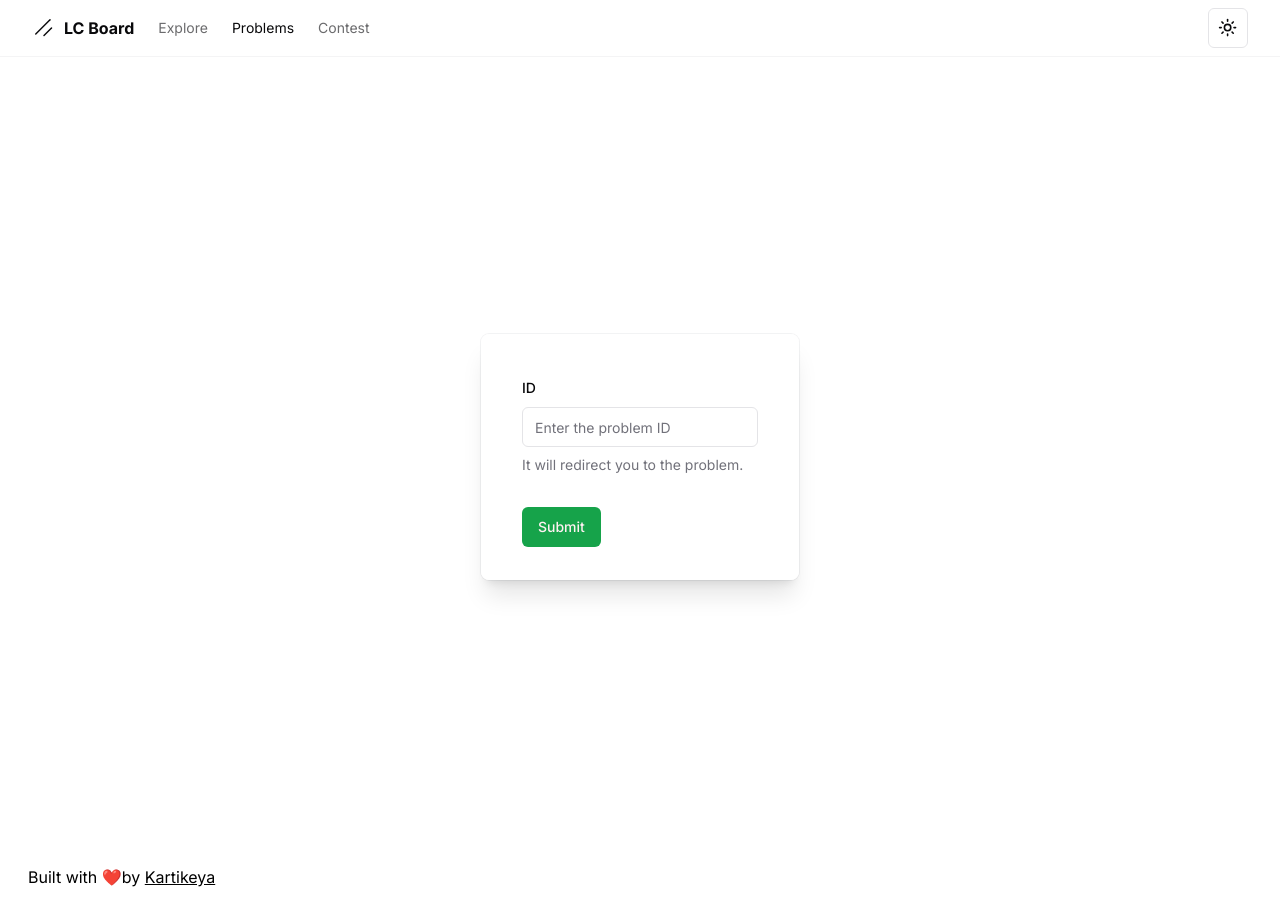
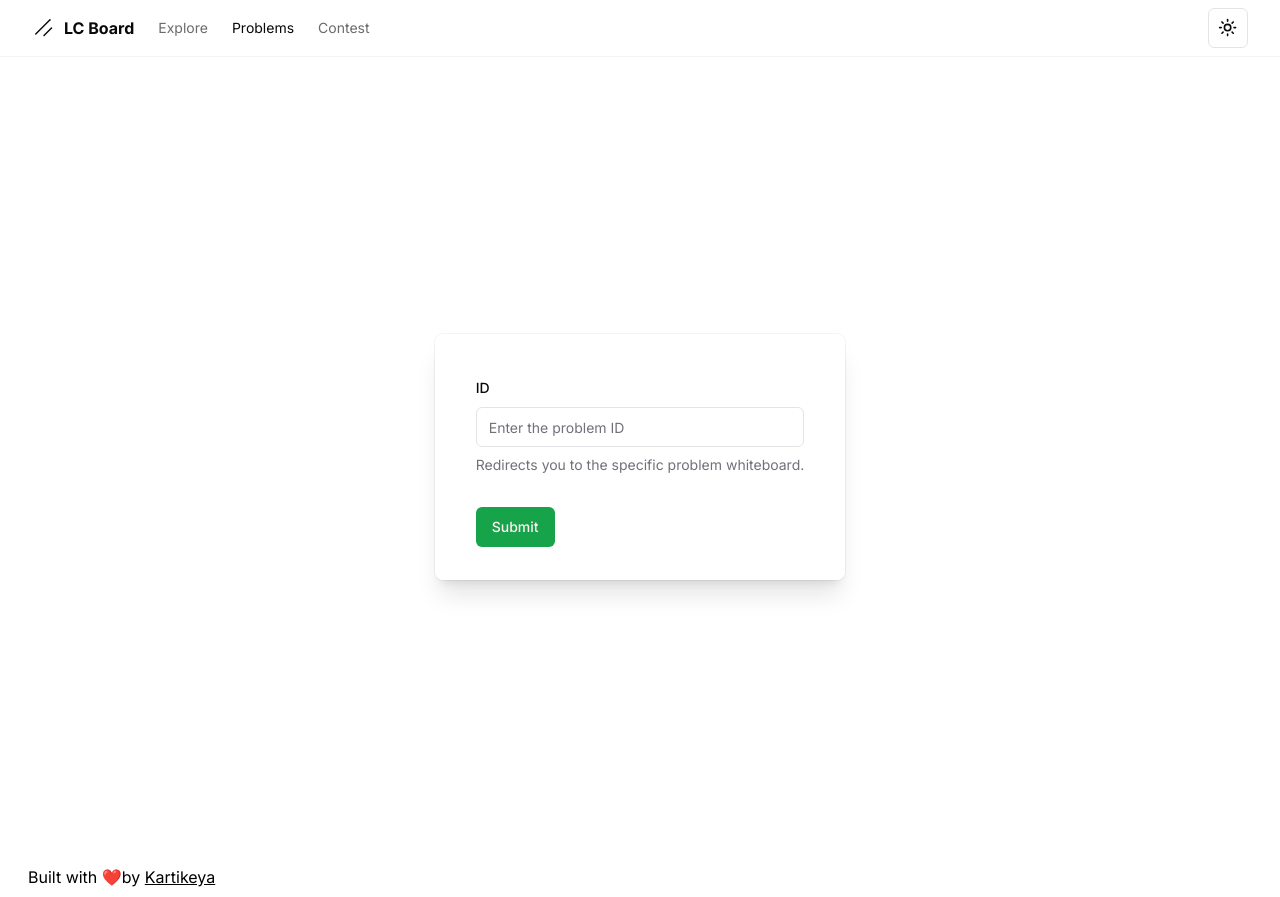
Before and after one commit to kartik3yaS/LeetCode-WhiteBoard, a Next.js app: page /problems in a window 1280 px wide. Built offline with nearby package versions, Linux system fonts and the light colour scheme.

Commit message:
minor update2

```diff
--- a/components/custom/lc-form.tsx
+++ b/components/custom/lc-form.tsx
@@ -51,7 +51,7 @@ export function MyForm() {
                     <Input placeholder="Enter the problem ID" {...field} />
                     </FormControl>
                     <FormDescription>
-                        It will redirect you to the problem.
+                        Redirects you to the specific problem whiteboard.
                     </FormDescription>
                     <FormMessage />
                 </FormItem>
```
